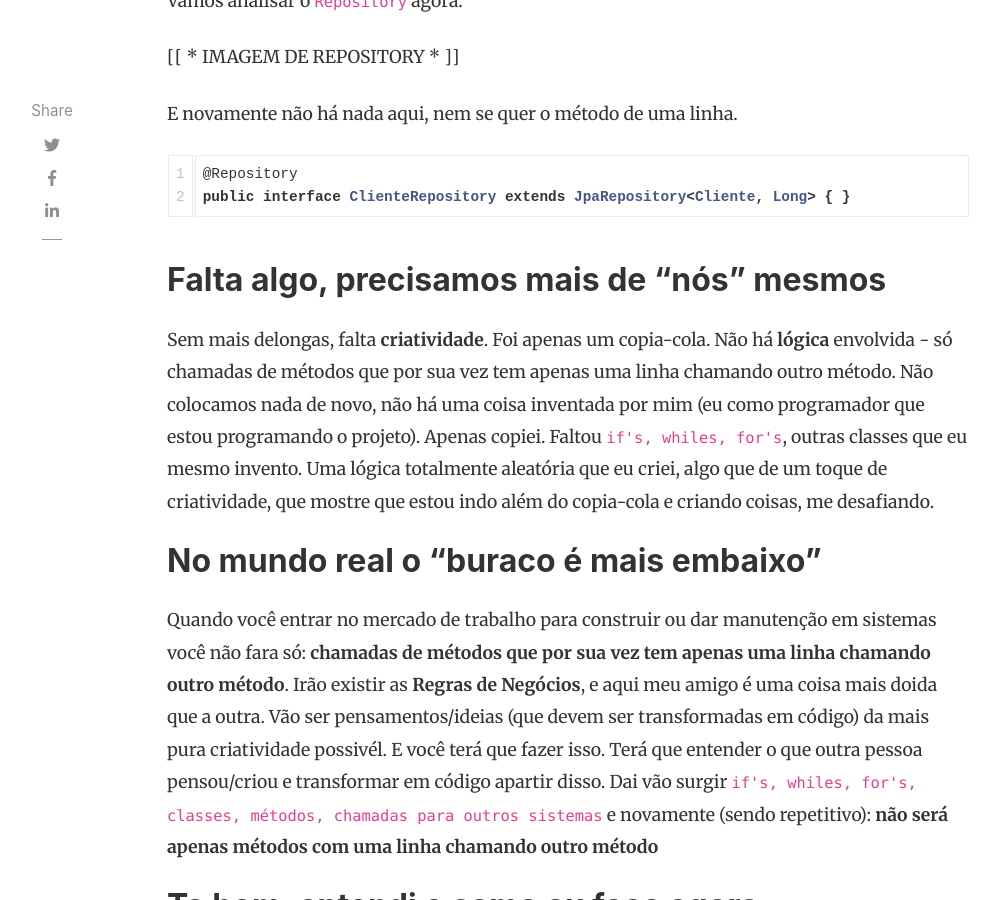
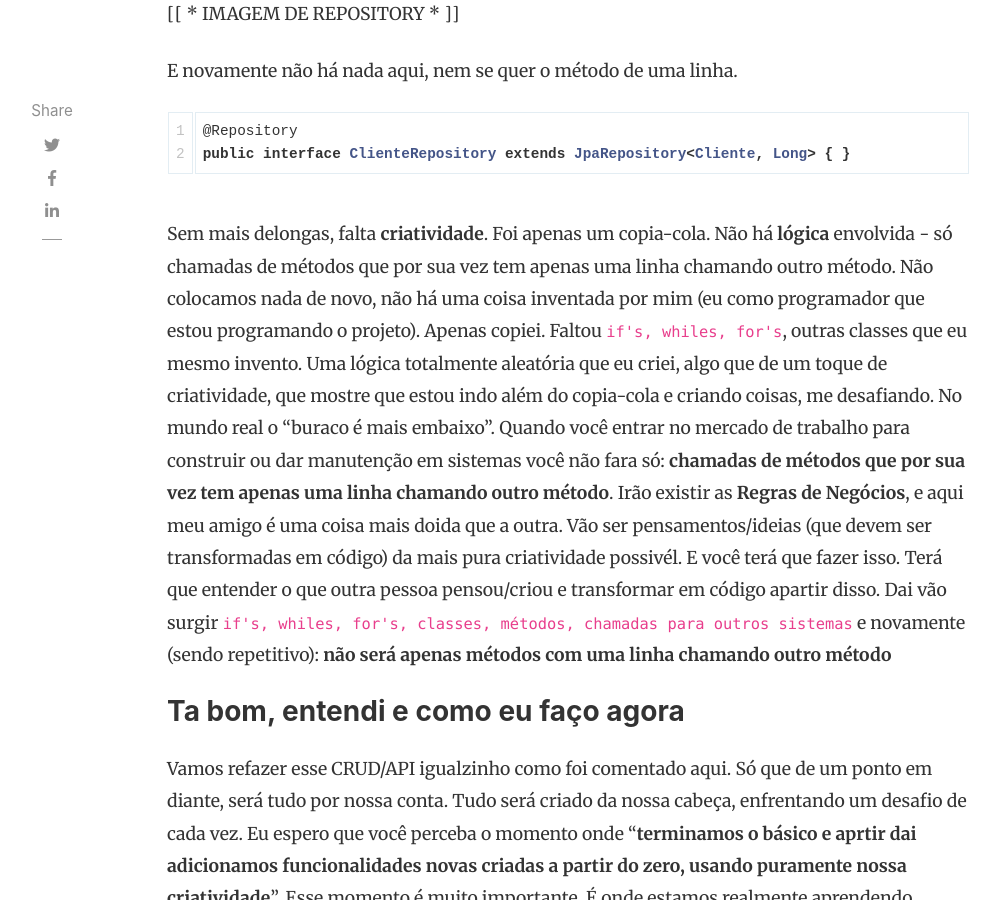
Before and after one commit to caqqi/caqqi.github.io, a Jekyll site: the page built from _posts/2022-07/2022-07-15-so-api-nao-basta.md, in a window 1280 px wide and 900 px high, scrolled down 2174 px. Shown: the whole window, without its empty margins (118-1118 px from the left). Built offline with Jekyll 4.4.1, drawn with Linux system fonts in a browser that asks for light colours; nearby versions of some CDN libraries; comment, search, counter and statistics services are not loaded.

Commit message:
main - Corrigindo diagramação

````diff
--- a/_posts/2022-07/2022-07-15-so-api-nao-basta.md
+++ b/_posts/2022-07/2022-07-15-so-api-nao-basta.md
@@ -63,16 +62,11 @@ E novamente não há nada aqui, nem se quer o método de uma linha.
 public interface ClienteRepository extends JpaRepository<Cliente, Long> { }
 ```
 
-## Falta algo, precisamos mais de "nós" mesmos
-
 Sem mais delongas, falta **criatividade**. Foi apenas um copia-cola. Não há **lógica** envolvida - só chamadas de métodos que por sua vez tem apenas uma linha chamando outro método. Não colocamos nada de novo, não há uma coisa inventada por mim (eu como programador que estou programando o projeto). Apenas copiei. Faltou ```if's, whiles, for's```, outras classes que eu mesmo invento. Uma lógica totalmente aleatória que eu criei, algo que de um toque de criatividade, que mostre que estou indo além do copia-cola e criando coisas, me desafiando.
-
-## No mundo real o "buraco é mais embaixo"
-
-Quando você entrar no mercado de trabalho para construir ou dar manutenção em sistemas você não fara só: **chamadas de métodos que por sua vez tem apenas uma linha chamando outro método**. Irão existir as **Regras de Negócios**, e aqui meu amigo é uma coisa mais doida que a outra. Vão ser pensamentos/ideias (que devem ser transformadas em código) da mais pura criatividade possivél. E você terá que fazer isso.
+No mundo real o "buraco é mais embaixo". Quando você entrar no mercado de trabalho para construir ou dar manutenção em sistemas você não fara só: **chamadas de métodos que por sua vez tem apenas uma linha chamando outro método**. Irão existir as **Regras de Negócios**, e aqui meu amigo é uma coisa mais doida que a outra. Vão ser pensamentos/ideias (que devem ser transformadas em código) da mais pura criatividade possivél. E você terá que fazer isso.
 Terá que entender o que outra pessoa pensou/criou e transformar em código apartir disso. Dai vão surgir ```if's, whiles, for's, classes, métodos, chamadas para outros sistemas``` e novamente (sendo repetitivo): **não será apenas métodos com uma linha chamando outro método**
 
-## Ta bom, entendi e como eu faço agora
+### Ta bom, entendi e como eu faço agora
 Vamos refazer esse CRUD/API igualzinho como foi comentado aqui. Só que de um ponto em diante, será tudo por nossa conta. Tudo será criado da nossa cabeça, enfrentando um desafio de cada vez. Eu espero que você perceba o momento onde "**terminamos o básico e aprtir dai adicionamos funcionalidades novas criadas a partir do zero, usando puramente nossa criatividade**". Esse momento é muito importante. É onde estamos realmente aprendendo, descobrindo, desbravando o novo e fixando o conteúdo passado.
 
 Vou usar coisas legais como:
````
Also changed, not shown: other parts of _posts/2022-07/2022-07-15-so-api-nao-basta.md (+2 -3 lines).
